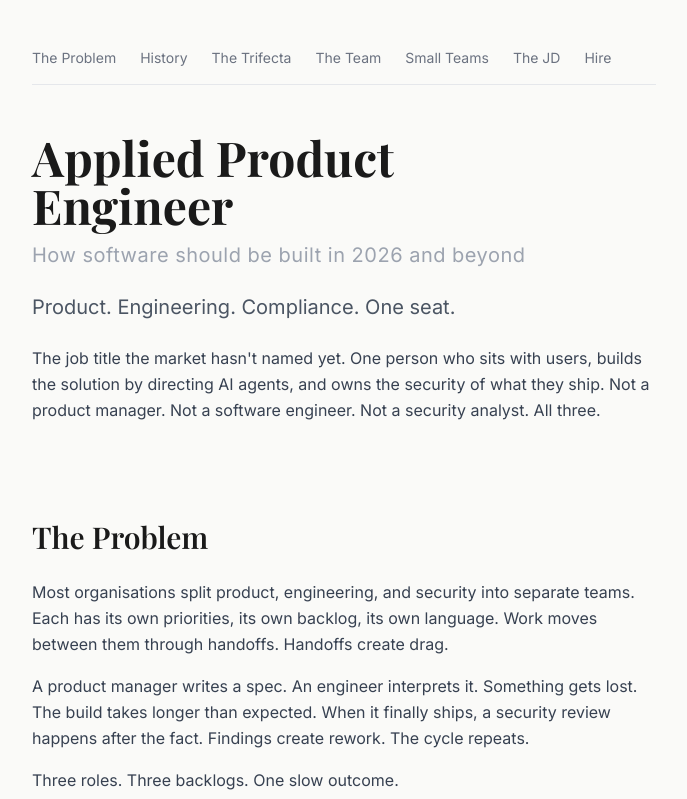
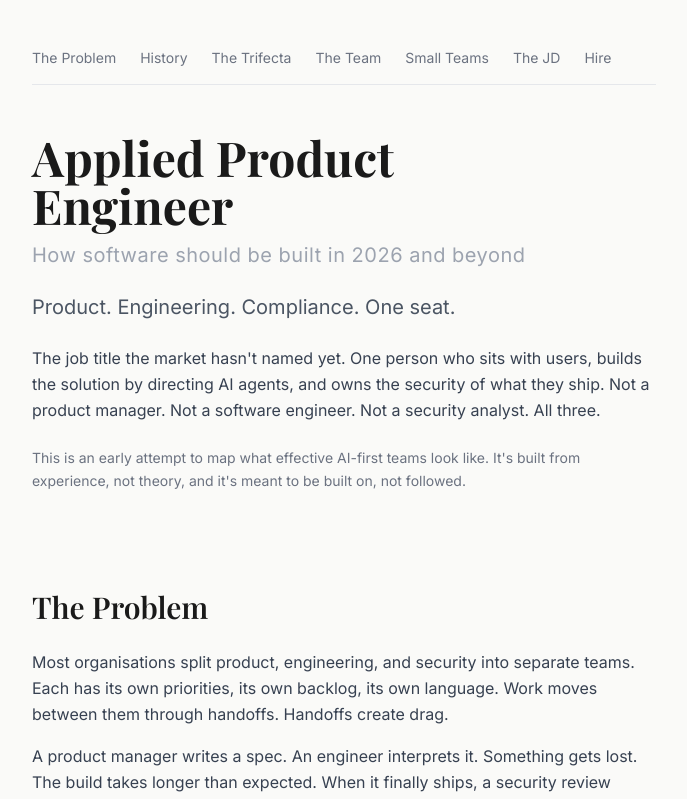
Before and after one commit to skyblue-will/ape-site, a Next.js app: page / in a window 1280 px wide. Shown: the top 799 px of the page, without its empty margins (296-983 px from the left). Built offline with nearby package versions, Linux system fonts and the light colour scheme.

Commit message:
Add 'built on not followed' framing to hero

```diff
--- a/app/page.tsx
+++ b/app/page.tsx
@@ -30,6 +30,10 @@ export default function Home() {
           builds the solution by directing AI agents, and owns the security of what they
           ship. Not a product manager. Not a software engineer. Not a security analyst.
           All three.
+        </p>
+        <p className="text-gray-500 text-sm leading-relaxed mt-6">
+          This is an early attempt to map what effective AI-first teams look like. It&apos;s
+          built from experience, not theory, and it&apos;s meant to be built on, not followed.
         </p>
       </section>
 
```
